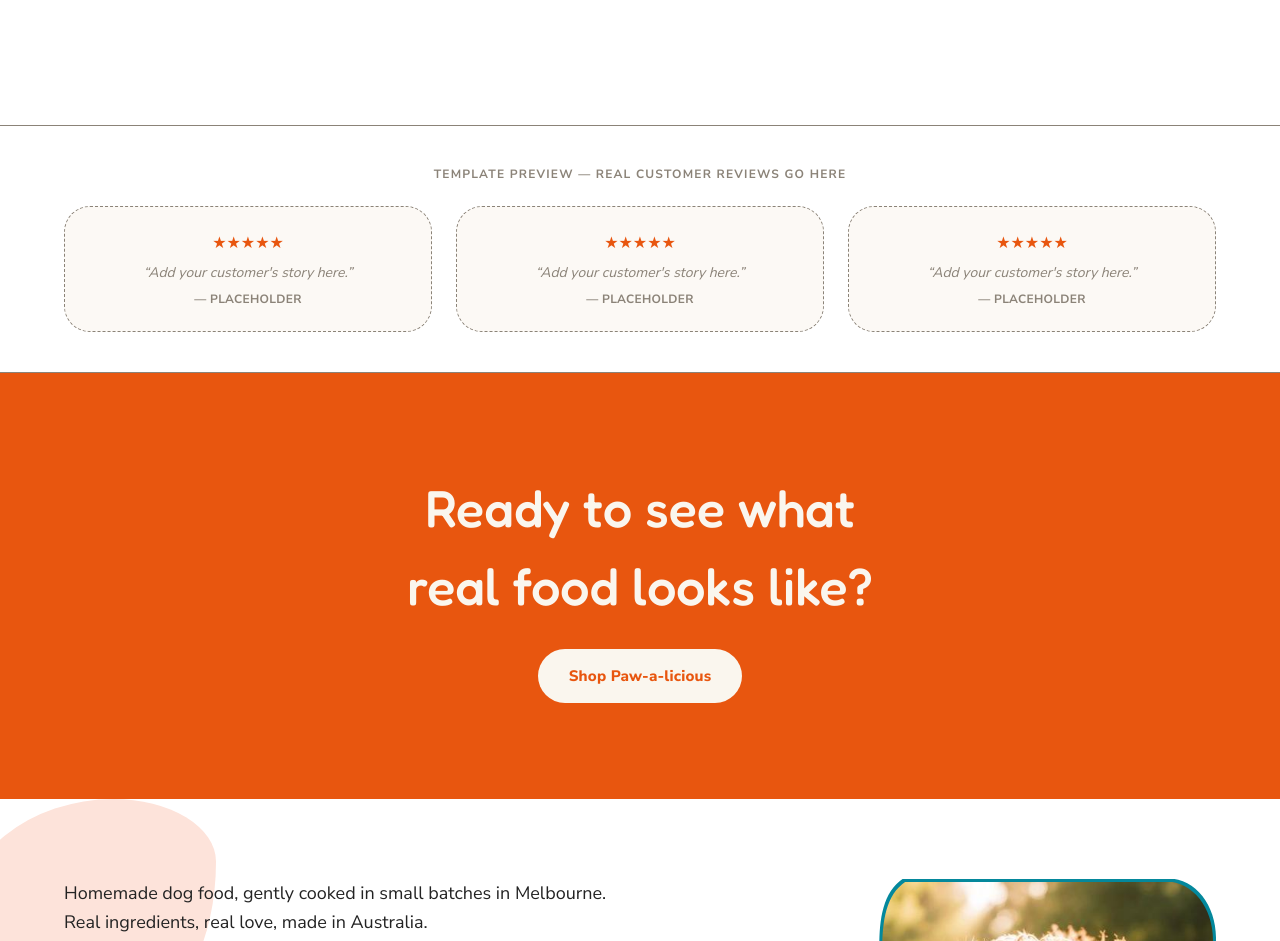
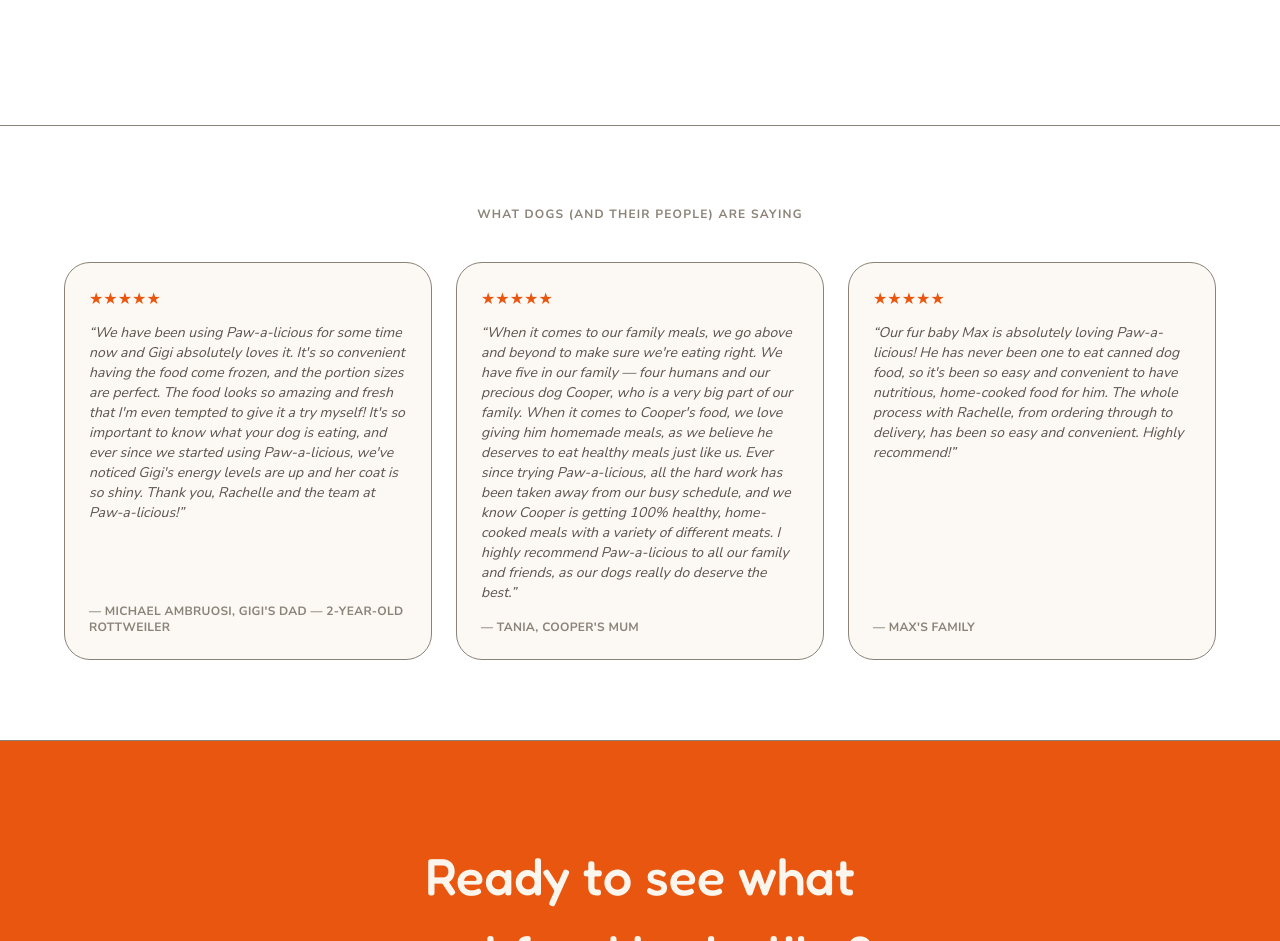
Before and after one commit to bhanuja4776/pawlicious, a Next.js app: page /our-story in a window 1280 px wide. Shown: the part 4720-5661 px from the top of the page. Built offline with nearby package versions, Linux system fonts and the light colour scheme.

Commit message:
Replace placeholder reviews with real customer testimonials
Adds three real reviews on the Our Story page (Michael Ambruosi for
Gigi, Tania for Cooper, and Max's family), replacing the dashed
"add your customer's story here" placeholder cards.

Co-Authored-By: Claude Sonnet 5 <noreply@anthropic.com>

```diff
--- a/src/app/our-story/page.tsx
+++ b/src/app/our-story/page.tsx
@@ -4,7 +4,7 @@ import Link from "next/link";
 import PageIntro from "@/components/PageIntro";
 import ScrollReveal from "@/components/ScrollReveal";
 import MascotStories from "@/components/MascotStories";
-import ReviewsPlaceholderStrip from "@/components/ReviewsPlaceholderStrip";
+import ReviewsStrip from "@/components/ReviewsStrip";
 import VideoSection from "@/components/VideoSection";
 import { EASE_OUT } from "@/lib/animations";
 
@@ -97,7 +97,7 @@ export default function OurStoryPage() {
 
       <MascotStories />
 
-      <ReviewsPlaceholderStrip />
+      <ReviewsStrip />
 
       <section className="bg-coral py-20 text-center text-cream-soft lg:py-24">
         <div className="container-shell">
--- a/src/components/ReviewsPlaceholderStrip.tsx
+++ /dev/null
@@ -1,33 +0,0 @@
-"use client";
-
-import ScrollReveal from "@/components/ScrollReveal";
-
-const PLACEHOLDER_SLOTS = [1, 2, 3];
-
-export default function ReviewsPlaceholderStrip() {
-  return (
-    <ScrollReveal className="border-y border-ink/10 bg-white py-10">
-      <div className="container-shell">
-        <p className="mb-6 text-center text-xs font-bold uppercase tracking-widest text-ink-faint">
-          Template preview — real customer reviews go here
-        </p>
-        <div className="grid grid-cols-1 gap-6 sm:grid-cols-3">
-          {PLACEHOLDER_SLOTS.map((slot) => (
-            <div
-              key={slot}
-              className="rounded-card border border-dashed border-ink/20 bg-cream-soft/60 p-6 text-center"
-            >
-              <p className="mb-2 text-coral">★★★★★</p>
-              <p className="text-sm italic text-ink-faint">
-                &ldquo;Add your customer&apos;s story here.&rdquo;
-              </p>
-              <p className="mt-2 text-xs font-bold uppercase tracking-wide text-ink-faint">
-                — placeholder
-              </p>
-            </div>
-          ))}
-        </div>
-      </div>
-    </ScrollReveal>
-  );
-}
--- /dev/null
+++ b/src/components/ReviewsStrip.tsx
@@ -0,0 +1,51 @@
+"use client";
+
+import ScrollReveal from "@/components/ScrollReveal";
+
+const REVIEWS = [
+  {
+    quote:
+      "We have been using Paw-a-licious for some time now and Gigi absolutely loves it. It's so convenient having the food come frozen, and the portion sizes are perfect. The food looks so amazing and fresh that I'm even tempted to give it a try myself! It's so important to know what your dog is eating, and ever since we started using Paw-a-licious, we've noticed Gigi's energy levels are up and her coat is so shiny. Thank you, Rachelle and the team at Paw-a-licious!",
+    name: "Michael Ambruosi",
+    detail: "Gigi's dad — 2-year-old Rottweiler",
+  },
+  {
+    quote:
+      "When it comes to our family meals, we go above and beyond to make sure we're eating right. We have five in our family — four humans and our precious dog Cooper, who is a very big part of our family. When it comes to Cooper's food, we love giving him homemade meals, as we believe he deserves to eat healthy meals just like us. Ever since trying Paw-a-licious, all the hard work has been taken away from our busy schedule, and we know Cooper is getting 100% healthy, home-cooked meals with a variety of different meats. I highly recommend Paw-a-licious to all our family and friends, as our dogs really do deserve the best.",
+    name: "Tania",
+    detail: "Cooper's mum",
+  },
+  {
+    quote:
+      "Our fur baby Max is absolutely loving Paw-a-licious! He has never been one to eat canned dog food, so it's been so easy and convenient to have nutritious, home-cooked food for him. The whole process with Rachelle, from ordering through to delivery, has been so easy and convenient. Highly recommend!",
+    name: "Max's Family",
+    detail: undefined,
+  },
+];
+
+export default function ReviewsStrip() {
+  return (
+    <ScrollReveal className="border-y border-ink/10 bg-white py-16 lg:py-20">
+      <div className="container-shell">
+        <p className="mb-10 text-center text-xs font-bold uppercase tracking-widest text-ink-faint">
+          What dogs (and their people) are saying
+        </p>
+        <div className="grid grid-cols-1 gap-6 sm:grid-cols-3">
+          {REVIEWS.map((review) => (
+            <div
+              key={review.name}
+              className="flex flex-col rounded-card border border-ink/10 bg-cream-soft/60 p-6"
+            >
+              <p className="mb-3 text-coral">★★★★★</p>
+              <p className="flex-1 text-sm italic text-ink-soft">&ldquo;{review.quote}&rdquo;</p>
+              <p className="mt-4 text-xs font-bold uppercase tracking-wide text-ink-faint">
+                — {review.name}
+                {review.detail ? `, ${review.detail}` : ""}
+              </p>
+            </div>
+          ))}
+        </div>
+      </div>
+    </ScrollReveal>
+  );
+}
```
